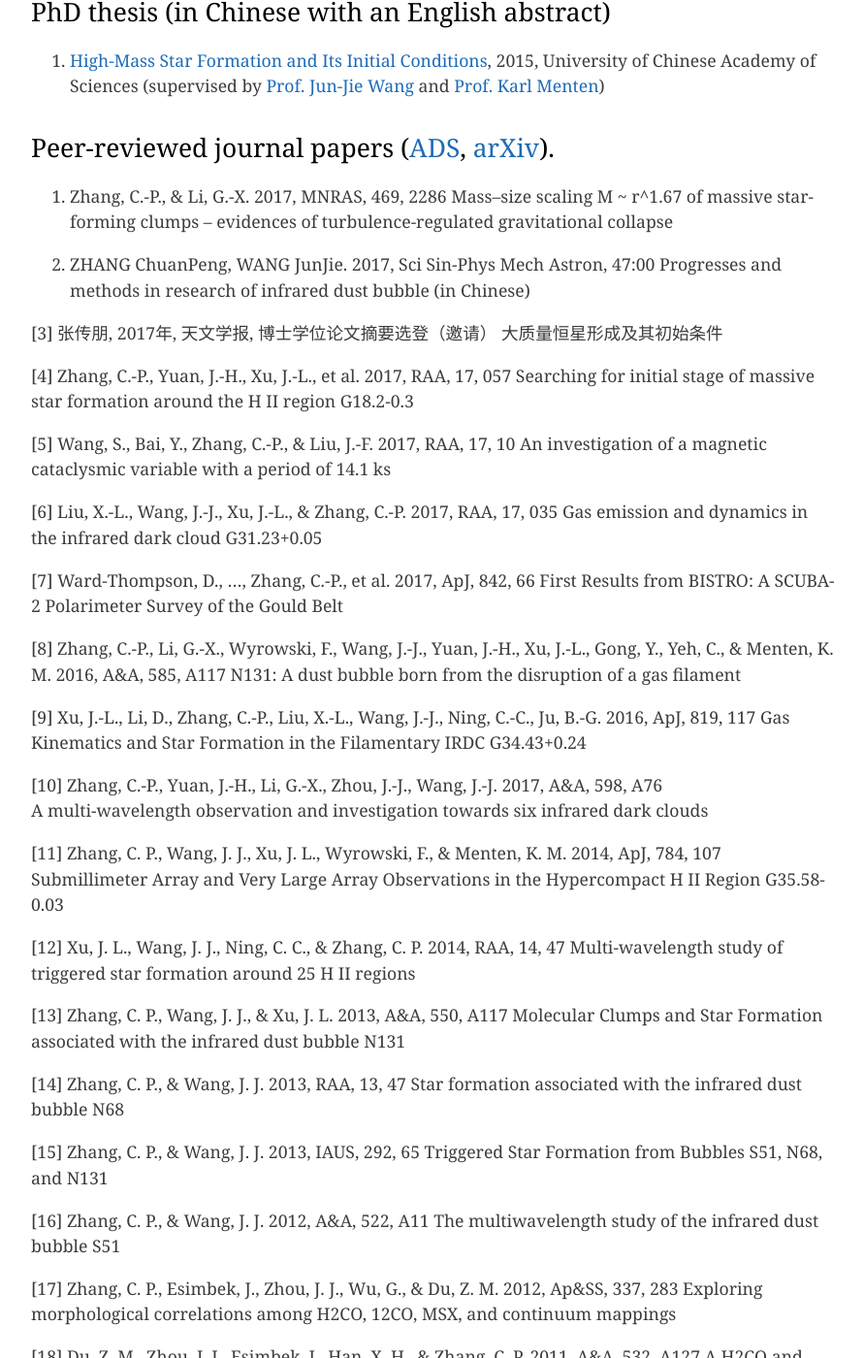
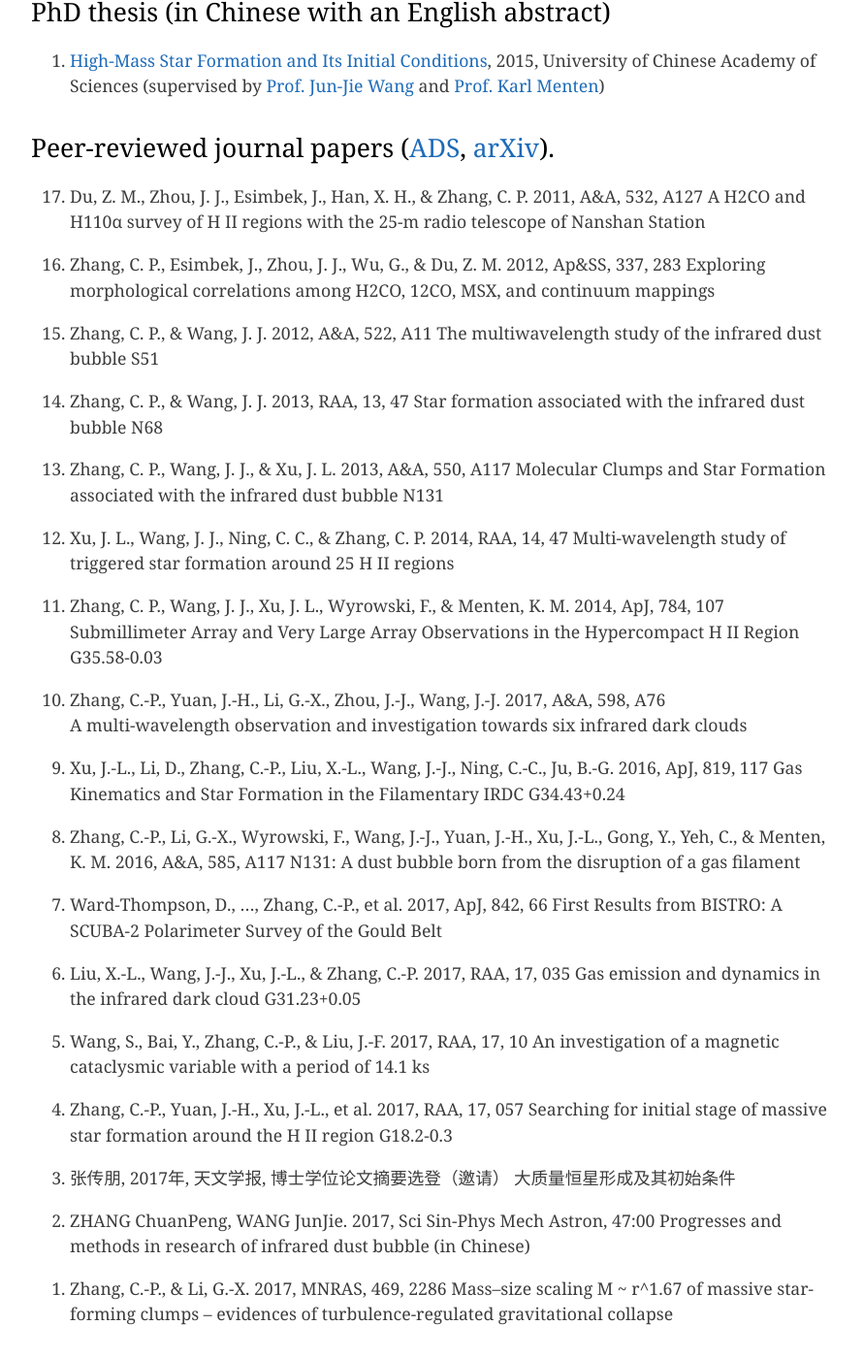
Before and after one commit to zcp521/zcp521.github.io, a Jekyll site: the page built from pub.md, in a window 1280 px wide and 1400 px high, scrolled down 421 px. Shown: the whole window at 97% size, without its empty margins (192-1083 px from the left). Built offline with Jekyll 4.4.1, drawn with Linux system fonts in a browser that asks for light colours; some of the changed text lies outside the part shown.

Commit message:
Update pub.md

```diff
--- a/pub.md
+++ b/pub.md
@@ -11,59 +11,56 @@ tagline: "My publication list"
 
 ## Peer-reviewed journal papers ([ADS](http://adsabs.harvard.edu/cgi-bin/nph-abs_connect?library&libname=zhang&libid=59b7dda2b2), [arXiv](https://arxiv.org/a/zhang_c_2.html)).
 
-1. Zhang, C.-P., & Li, G.-X. 2017, MNRAS, 469, 2286
- 	Mass–size scaling M ~ r^1.67 of massive star-forming clumps – evidences of turbulence-regulated gravitational collapse
+1. Du, Z. M., Zhou, J. J., Esimbek, J., Han, X. H., & Zhang, C. P. 2011, A&A, 532, A127
+      A H2CO and H110α survey of H II regions with the 25-m radio telescope of Nanshan Station
 
-2. ZHANG ChuanPeng, WANG JunJie. 2017, Sci Sin-Phys Mech Astron, 47:00
+2. Zhang, C. P., Esimbek, J., Zhou, J. J., Wu, G., & Du, Z. M. 2012, Ap&SS, 337, 283
+      Exploring morphological correlations among H2CO, 12CO, MSX, and continuum mappings
+
+3. Zhang, C. P., & Wang, J. J. 2012, A&A, 522, A11
+      The multiwavelength study of the infrared dust bubble S51
+
+4. Zhang, C. P., & Wang, J. J. 2013, RAA, 13, 47
+      Star formation associated with the infrared dust bubble N68
+
+5. Zhang, C. P., Wang, J. J., & Xu, J. L. 2013, A&A, 550, A117
+      Molecular Clumps and Star Formation associated with the infrared dust bubble N131
+
+6. Xu, J. L., Wang, J. J., Ning, C. C., & Zhang, C. P. 2014, RAA, 14, 47
+      Multi-wavelength study of triggered star formation around 25 H II regions
+
+7. Zhang, C. P., Wang, J. J., Xu, J. L., Wyrowski, F., & Menten, K. M. 2014, ApJ, 784, 107
+      Submillimeter Array and Very Large Array Observations in the Hypercompact H II Region G35.58-0.03
+
+8. Zhang, C.-P., Yuan, J.-H., Li, G.-X., Zhou, J.-J., Wang, J.-J. 2017, A&A, 598, A76
+	A multi-wavelength observation and investigation towards six infrared dark clouds
+
+9. Xu, J.-L., Li, D., Zhang, C.-P., Liu, X.-L., Wang, J.-J., Ning, C.-C., Ju, B.-G. 2016, ApJ, 819, 117
+	Gas Kinematics and Star Formation in the Filamentary IRDC G34.43+0.24
+
+10. Zhang, C.-P., Li, G.-X., Wyrowski, F., Wang, J.-J., Yuan, J.-H., Xu, J.-L., Gong, Y., Yeh, C., & Menten, K. M. 2016, A&A, 585, A117
+	N131: A dust bubble born from the disruption of a gas filament
+
+11. Ward-Thompson, D., …, Zhang, C.-P., et al. 2017, ApJ, 842, 66
+First Results from BISTRO: A SCUBA-2 Polarimeter Survey of the Gould Belt
+
+12. Liu, X.-L., Wang, J.-J., Xu, J.-L., & Zhang, C.-P. 2017, RAA, 17, 035
+	Gas emission and dynamics in the infrared dark cloud G31.23+0.05
+
+13. Wang, S., Bai, Y., Zhang, C.-P., & Liu, J.-F. 2017, RAA, 17, 10
+	An investigation of a magnetic cataclysmic variable with a period of 14.1 ks
+
+14. Zhang, C.-P., Yuan, J.-H., Xu, J.-L., et al. 2017, RAA, 17, 057
+	Searching for initial stage of massive star formation around the H II region G18.2-0.3
+
+15. 张传朋, 2017年, 天文学报, 博士学位论文摘要选登（邀请）
+	大质量恒星形成及其初始条件
+
+16. ZHANG ChuanPeng, WANG JunJie. 2017, Sci Sin-Phys Mech Astron, 47:00
 	Progresses and methods in research of infrared dust bubble (in Chinese)
 
-[3] 张传朋, 2017年, 天文学报, 博士学位论文摘要选登（邀请）
-	大质量恒星形成及其初始条件
-
-[4] Zhang, C.-P., Yuan, J.-H., Xu, J.-L., et al. 2017, RAA, 17, 057
-	Searching for initial stage of massive star formation around the H II region G18.2-0.3
-
-[5] Wang, S., Bai, Y., Zhang, C.-P., & Liu, J.-F. 2017, RAA, 17, 10
-	An investigation of a magnetic cataclysmic variable with a period of 14.1 ks
-
-[6] Liu, X.-L., Wang, J.-J., Xu, J.-L., & Zhang, C.-P. 2017, RAA, 17, 035
-	Gas emission and dynamics in the infrared dark cloud G31.23+0.05
-
-[7] Ward-Thompson, D., …, Zhang, C.-P., et al. 2017, ApJ, 842, 66
-First Results from BISTRO: A SCUBA-2 Polarimeter Survey of the Gould Belt
-
-[8] Zhang, C.-P., Li, G.-X., Wyrowski, F., Wang, J.-J., Yuan, J.-H., Xu, J.-L., Gong, Y., Yeh, C., & Menten, K. M. 2016, A&A, 585, A117
-	N131: A dust bubble born from the disruption of a gas filament
-
-[9] Xu, J.-L., Li, D., Zhang, C.-P., Liu, X.-L., Wang, J.-J., Ning, C.-C., Ju, B.-G. 2016, ApJ, 819, 117
-	Gas Kinematics and Star Formation in the Filamentary IRDC G34.43+0.24
-
-[10] Zhang, C.-P., Yuan, J.-H., Li, G.-X., Zhou, J.-J., Wang, J.-J. 2017, A&A, 598, A76
-	A multi-wavelength observation and investigation towards six infrared dark clouds
-
-[11] Zhang, C. P., Wang, J. J., Xu, J. L., Wyrowski, F., & Menten, K. M. 2014, ApJ, 784, 107
-      Submillimeter Array and Very Large Array Observations in the Hypercompact H II Region G35.58-0.03
-
-[12] Xu, J. L., Wang, J. J., Ning, C. C., & Zhang, C. P. 2014, RAA, 14, 47
-      Multi-wavelength study of triggered star formation around 25 H II regions
-
-[13] Zhang, C. P., Wang, J. J., & Xu, J. L. 2013, A&A, 550, A117
-      Molecular Clumps and Star Formation associated with the infrared dust bubble N131
-
-[14] Zhang, C. P., & Wang, J. J. 2013, RAA, 13, 47
-      Star formation associated with the infrared dust bubble N68
-
-[15] Zhang, C. P., & Wang, J. J. 2013, IAUS, 292, 65
-      Triggered Star Formation from Bubbles S51, N68, and N131
-
-[16] Zhang, C. P., & Wang, J. J. 2012, A&A, 522, A11
-      The multiwavelength study of the infrared dust bubble S51
-
-[17] Zhang, C. P., Esimbek, J., Zhou, J. J., Wu, G., & Du, Z. M. 2012, Ap&SS, 337, 283
-      Exploring morphological correlations among H2CO, 12CO, MSX, and continuum mappings
-
-[18] Du, Z. M., Zhou, J. J., Esimbek, J., Han, X. H., & Zhang, C. P. 2011, A&A, 532, A127
-      A H2CO and H110α survey of H II regions with the 25-m radio telescope of Nanshan Station
+17. Zhang, C.-P., & Li, G.-X. 2017, MNRAS, 469, 2286
+ 	Mass–size scaling M ~ r^1.67 of massive star-forming clumps – evidences of turbulence-regulated gravitational collapse
 {: reversed="reversed"}
 
 
@@ -72,3 +69,39 @@ First Results from BISTRO: A SCUBA-2 Polarimeter Survey of the Gould Belt
 1. Zhang, C. P., & Wang, J. J. 2013, IAUS, 292, 65
       Triggered Star Formation from Bubbles S51, N68, and N131
 {: reversed="reversed"}
+
+
+## Observations
+
+1. PI： Zhang, C.-P., JCMT 15m, #M16AP009, 75.0h
+	The depletion of different species in dark and dense clumps
+
+2. PI： Zhang, C.-P., JCMT 15m, #M16BP024, 75.0h
+	The depletion of different species in dark and dense clumps
+
+3. PI：Zhang, C.-P., Effelsberg 100m, #7-15, 26.7h
+	Probing a hierarchical temperature structure of the bubble N131
+
+4. PI：Zhang, C.-P., JCMT 15m, #M15BI021, 16.0h
+	H2D+ in Massive Infrared Quiet Cores
+
+5. PI：Zhang, C.-P., JCMT 15m, #M15AI79, 3.0h
+	N131: A dust bubble born from the disruption of a filament?
+
+6. PI：Zhang, C.-P., JCMT 15m, #M15AI69, 24.0h
+	 H2D+ in Massive Infrared Quiet Cores
+
+7. PI：Zhang, C.-P., TAP-CSO 10.4m, 2015, 2 full nights
+	 H2D+ in massive infrared quiet cores
+
+8. Astronomer On Duty (AoD) of Effelsberg 100m, June 2014 in Effelsberg
+	IDV observations
+9. PI：Zhang, C.-P., IRAM 30m, #167-13, 25.5h
+	Molecular clumps triggered by the infrared dust bubble N131
+
+10. PI：Zhang, C.-P., Delingha 13.7m #12A007, 15h
+	Multiwavelength  observations of infrared dust bubbles
+
+11. PI and AoD of Urumqi 25m, Sep. 2009 - June 2011 in Xinjiang China
+	A H2CO and H110α survey of H II regions with the 25m radio telescope
+{: reversed="reversed"}
```
